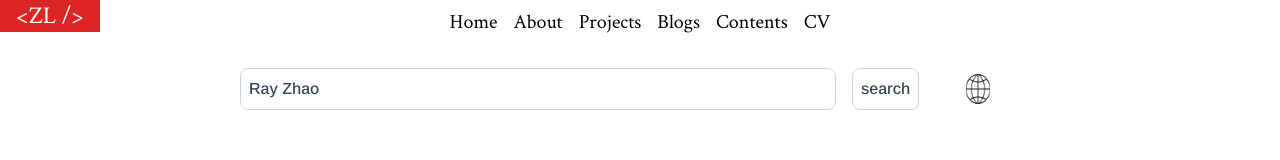
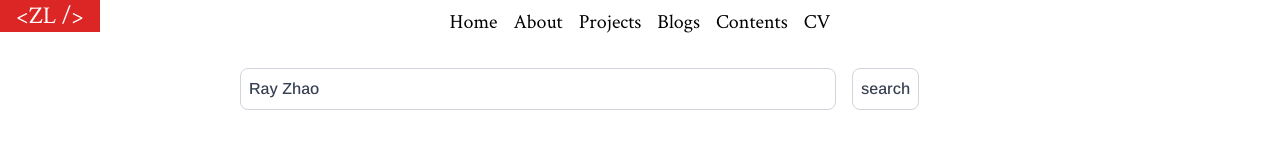
Before and after one commit to zlrkw11/zl-v2, a Next.js app: page / in a window 1280 px wide. Shown: the top 160 px of the page. Built offline with nearby package versions, Linux system fonts and the light colour scheme.

Commit message:
removed unused icon

```diff
--- a/app/page.tsx
+++ b/app/page.tsx
@@ -56,18 +56,7 @@ export default function Home() {
             </button>
           </Link>
         </div>
-        <div className="w-12 col-start-8 col-span-1 flex items-center justify-center">
-          {" "}
-          <Link href="/" className="">
-            <Image
-              src={Globe}
-              alt="globe_icon"
-              width={30}
-              height={30}
-              className={`${styles.rotating}`}
-            />
-          </Link>
-        </div>{" "}
+
         <div className="col-span-8 mb-8"></div>
         <div
           className={`col-span-4 ${styles["move-up-down2"]} md:col-span-2 w-200px justify-center h-[100px] flex items-center border border-gray-200 rounded-lg`}
```
